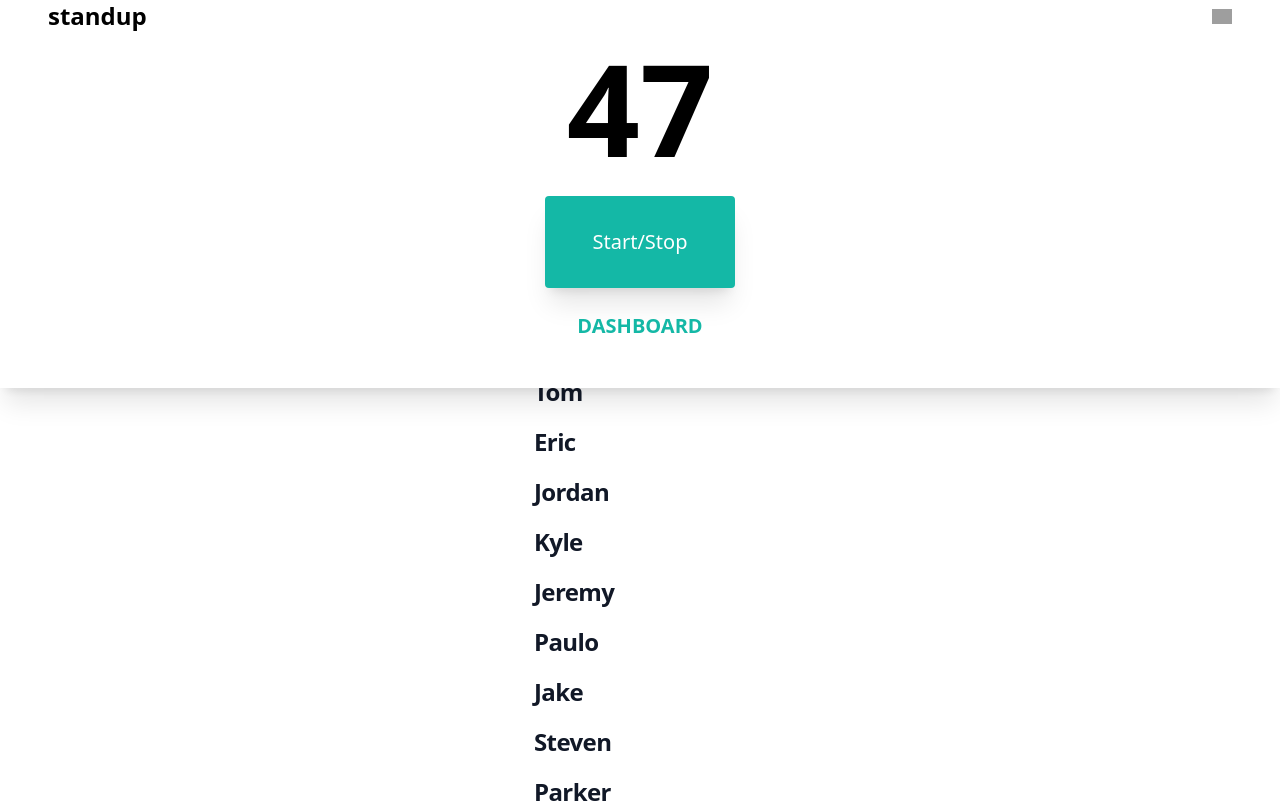
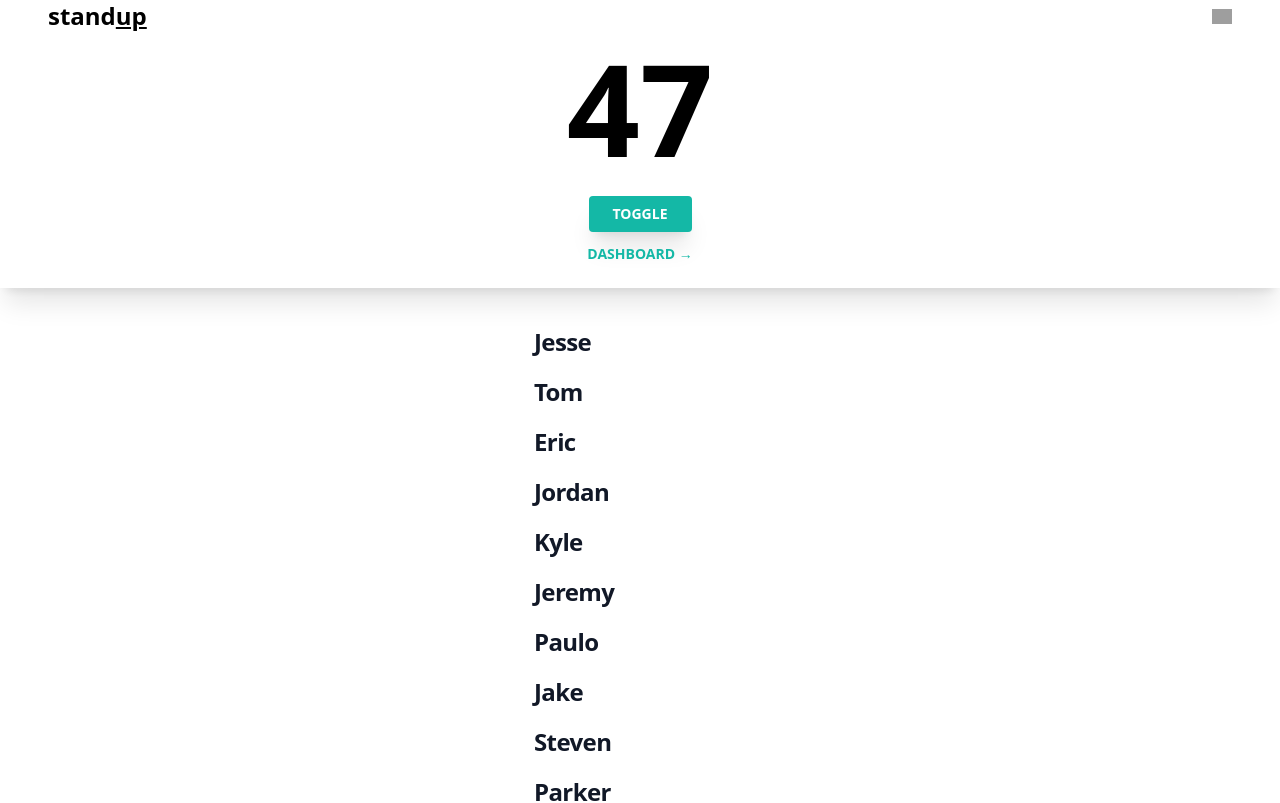
Before and after one commit to kel89/standup-timer, a React (Create React App) app: page / in a window 1280 px wide. Shown: the top 803 px of the page. Built offline with nearby package versions, Linux system fonts and the light colour scheme; grey boxes are pictures that could not be loaded.

Commit message:
formatting

```diff
--- a/src/components/timer.js
+++ b/src/components/timer.js
@@ -1,5 +1,5 @@
 import { useEffect, useState } from 'react'
-import Reaper from '../ganondorf.png'
+import Reaper from '../sonic.png'
 import { TOTAL_SECONDS } from '../utils/constants'
 
 export default function Timer({
@@ -42,9 +42,9 @@ export default function Timer({
   }, [going, secondsLeft, setSecondsLeft, setShowReaper])
   return (
     <div className="relative">
-      <div className="bg-white sm:pb-6 px-6 sm:px-12 fixed top-0 w-full border-bottom shadow-xl left-0 right-0">
+      <div className="bg-white px-6 sm:px-12 fixed top-0 w-full border-bottom shadow-xl left-0 right-0">
         <div className="flex apart">
-          <h1 className="text-2xl font-bold">standup</h1>
+          <h1 className="text-2xl font-bold">stand<u>up</u></h1>
           <a
             href="https://github.com/thall1961/standup"
             className="text-xl font-bold flex flex-col justify-center"
@@ -65,12 +65,12 @@ export default function Timer({
             </div>
           </div>
           <button
-            className="bg-teal-500 block mx-auto w-200 text-white text-xl mt-5 py-8 px-12 rounded shadow-xl hover:bg-teal-900 hover:shadow-xl transition"
+            className="bg-teal-500 block mx-auto w-200 font-black text-white text-sm mt-5 py-2 px-6 rounded shadow-xl hover:bg-teal-900 hover:shadow-xl transition uppercase"
             onClick={() => setGoing(!going)}
           >
-            Start/Stop
+            toggle
           </button>
-          <a href="https://app.clickup.com/2277049/dashboards/25fnt-1410" target="_blank" rel="noreferrer" className="text-teal-500 mt-6 text-xl font-bold uppercase block mx-auto text-center">dashboard</a>
+          <a href="https://app.clickup.com/2277049/dashboards/25fnt-1410" target="_blank" rel="noreferrer" className="text-teal-500 mt-3 text-sm font-bold uppercase block mx-auto text-center">dashboard &rarr;</a>
         </div>
       </div>
       <img
```
Also changed, not shown: src/sonic.png (added), 1 other file (tests, documents, lock files or other folders).
